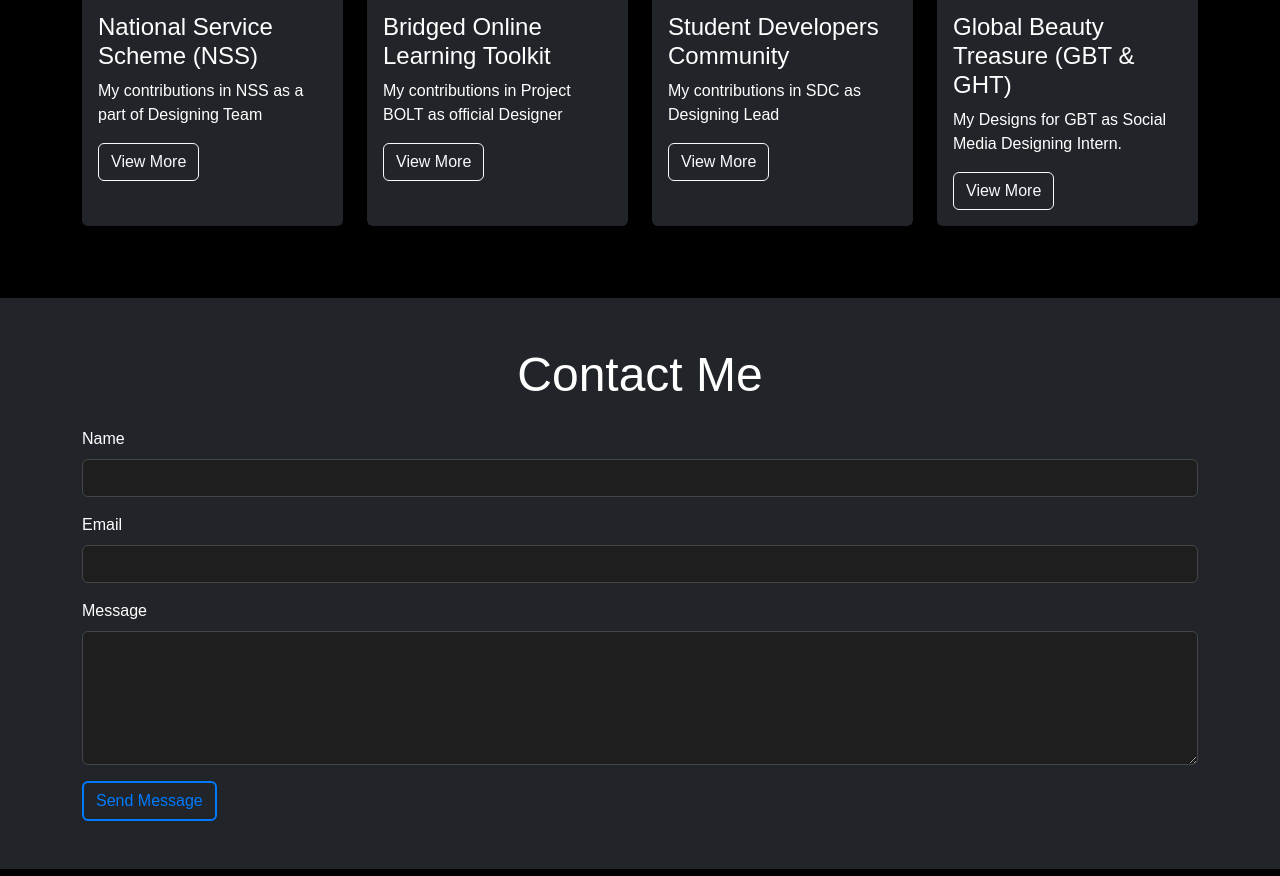
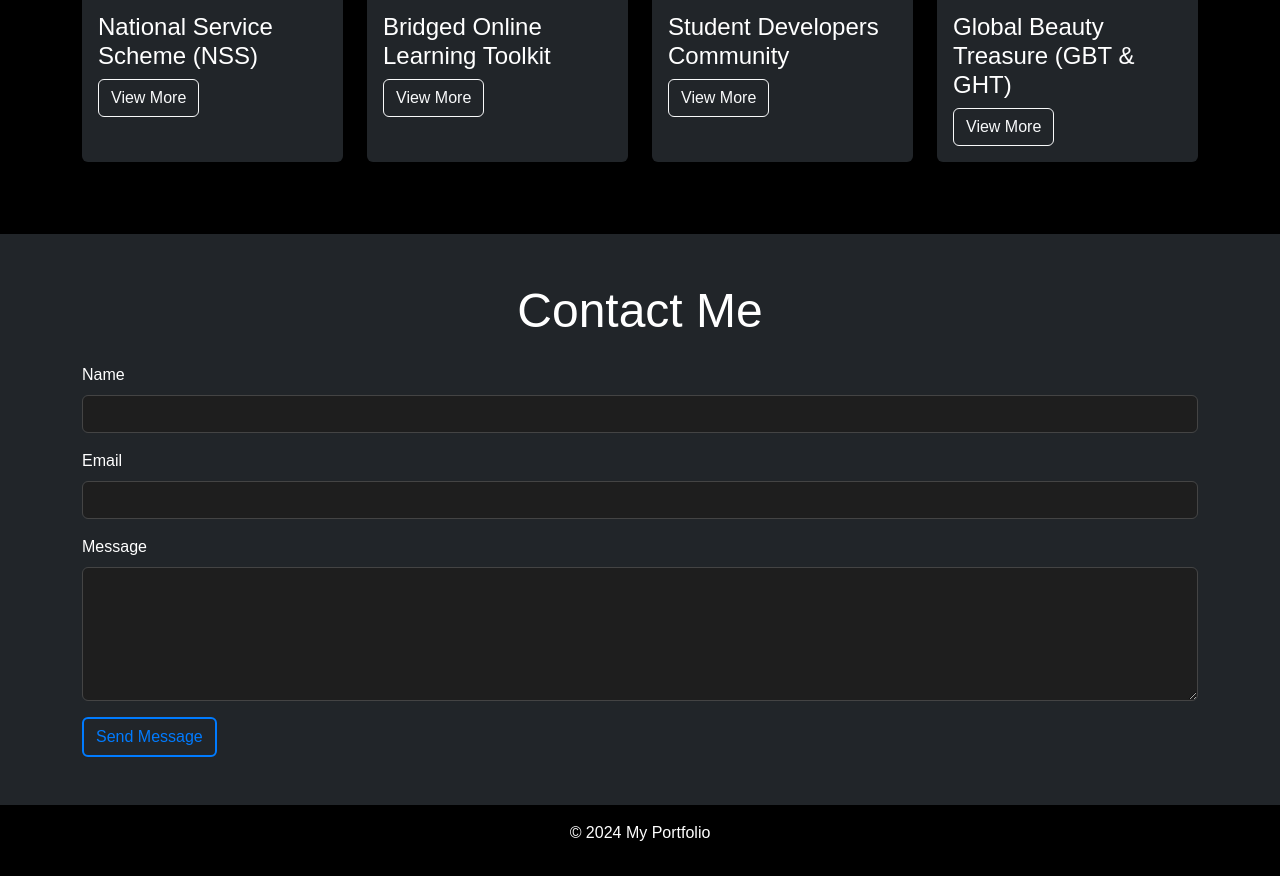
Before and after one commit to vedasree20/vedasree_portfolio, a plain HTML site: page index.html in a window 1280 px wide. Shown: the part 1425-2301 px from the top of the page. Drawn offline with nearby package versions, Linux system fonts and the light colour scheme.

Commit message:
Update index.html

```diff
--- a/index.html
+++ b/index.html
@@ -70,7 +70,7 @@
                             <img src="nssf.png" class="card-img-top" alt="Project 1">
                             <div class="card-body">
                                 <h3 class="card-title h4">National Service Scheme (NSS)</h3>
-                                <p class="card-text">My contributions in NSS as a part of Designing Team</p>
+<!--                                 <p class="card-text">My contributions in NSS as a part of Designing Team</p> -->
                                 <button type="button" class="btn btn-outline-light" data-bs-toggle="modal" data-bs-target="#project1Modal">View More</button>
                             </div>
                         </div>
@@ -80,7 +80,7 @@
                             <img src="boltf.png" class="card-img-top" alt="Project 2">
                             <div class="card-body">
                                 <h3 class="card-title h4">Bridged Online Learning Toolkit</h3>
-                                <p class="card-text">My contributions in Project BOLT as official Designer</p>
+<!--                                 <p class="card-text">My contributions in Project BOLT as official Designer</p> -->
                                 <button type="button" class="btn btn-outline-light" data-bs-toggle="modal" data-bs-target="#project2Modal">View More</button>
                             </div>
                         </div>
@@ -90,7 +90,7 @@
                             <img src="sdcf.png" class="card-img-top" alt="Project 2">
                             <div class="card-body">
                                 <h3 class="card-title h4">Student Developers Community</h3>
-                                <p class="card-text">My contributions in SDC as Designing Lead</p>
+<!--                                 <p class="card-text">My contributions in SDC as Designing Lead</p> -->
                                 <button type="button" class="btn btn-outline-light" data-bs-toggle="modal" data-bs-target="#projectSDCModal">View More</button>
                             </div>
                         </div>
@@ -100,7 +100,7 @@
                             <img src="gbtf.png" class="card-img-top" alt="Project 2">
                             <div class="card-body">
                                 <h3 class="card-title h4">Global Beauty Treasure (GBT & GHT)</h3>
-                                <p class="card-text">My Designs for GBT as Social Media Designing Intern.</p>
+<!--                                 <p class="card-text">My Designs for GBT as Social Media Designing Intern.</p> -->
                                 <button type="button" class="btn btn-outline-light" data-bs-toggle="modal" data-bs-target="#projectGBTModal">View More</button>
                             </div>
                         </div>
```
